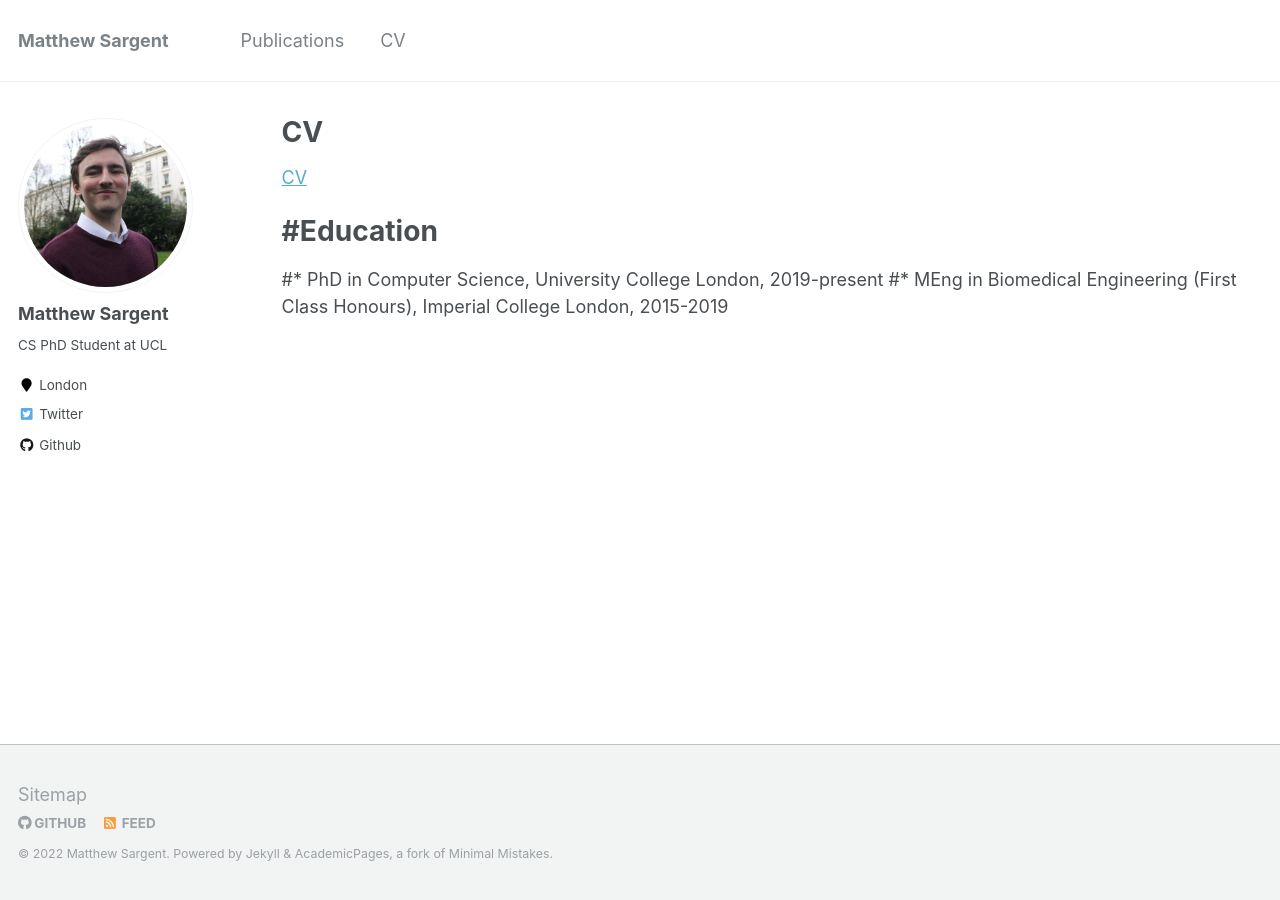
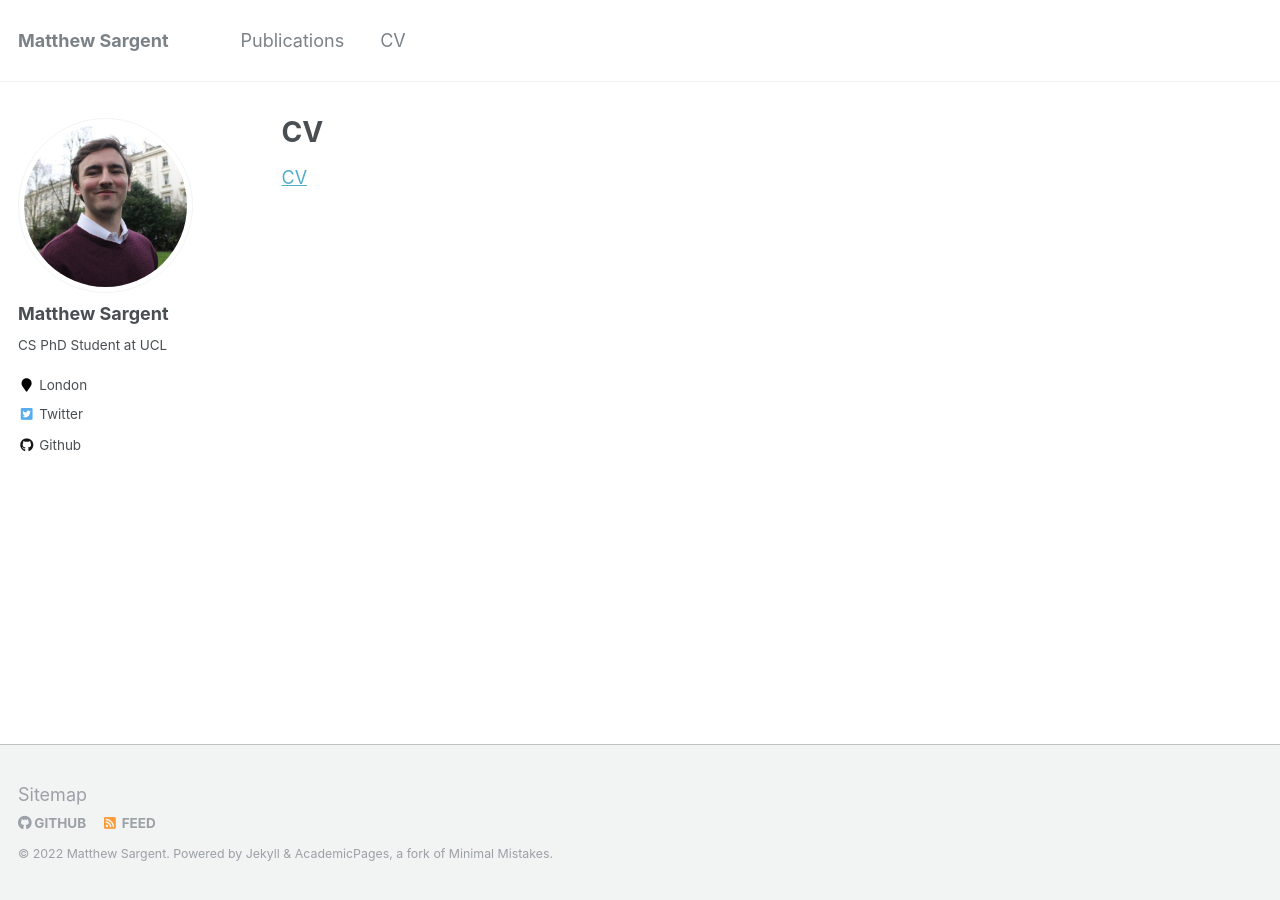
Before and after one commit to mjsargent/mjsargent.github.io, a Jekyll site: the page built from _pages/cv.md, in a window 1280 px wide. Built offline with Jekyll 4.4.1, drawn with Linux system fonts in a browser that asks for light colours.

Commit message:
fixed CV

```diff
--- a/_pages/cv.md
+++ b/_pages/cv.md
@@ -8,9 +8,4 @@ redirect_from:
 ---
 
 {% include base_path %}
-[CV](http://mjsargent.github.io/files/MJS_cv.pdf')
-
-#Education
-======
-#* PhD in Computer Science, University College London, 2019-present
-#* MEng in Biomedical Engineering (First Class Honours), Imperial College London, 2015-2019
+[CV](http://mjsargent.github.io/files/MJS_cv.pdf)
```
